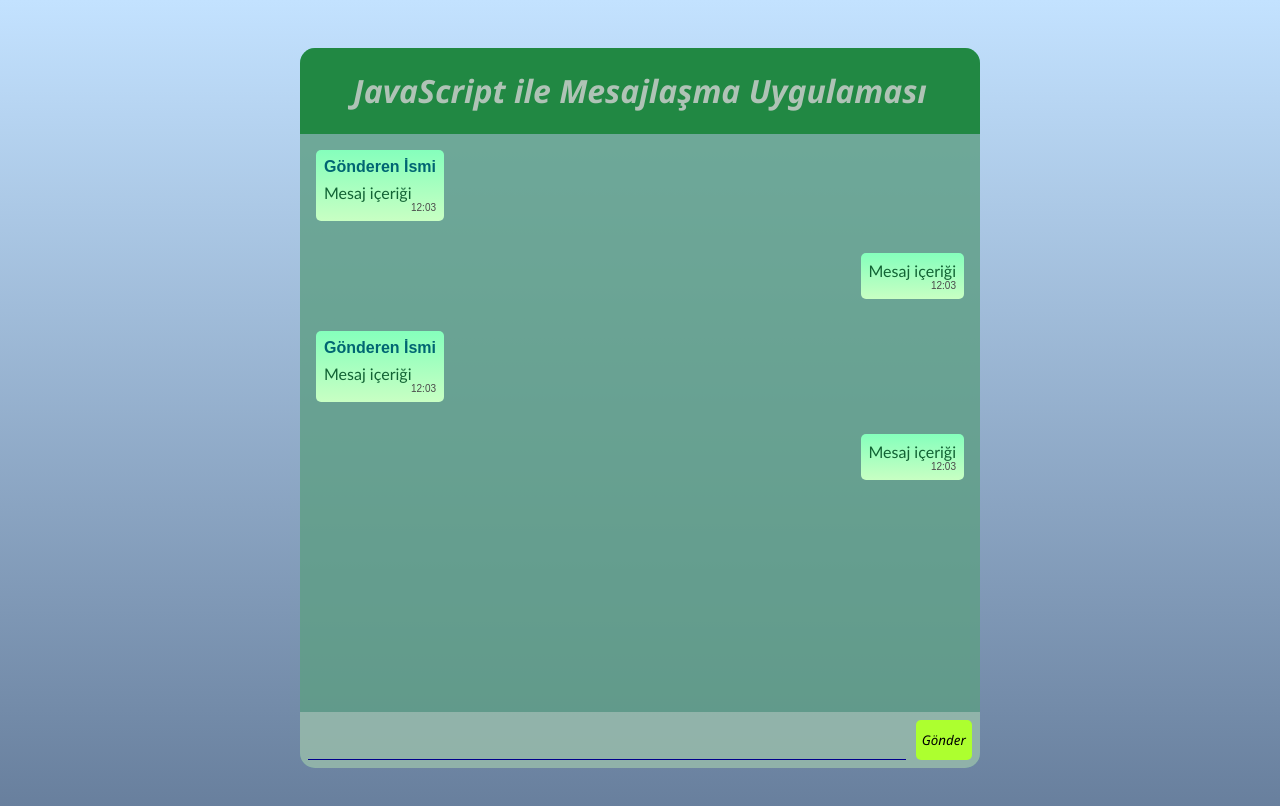
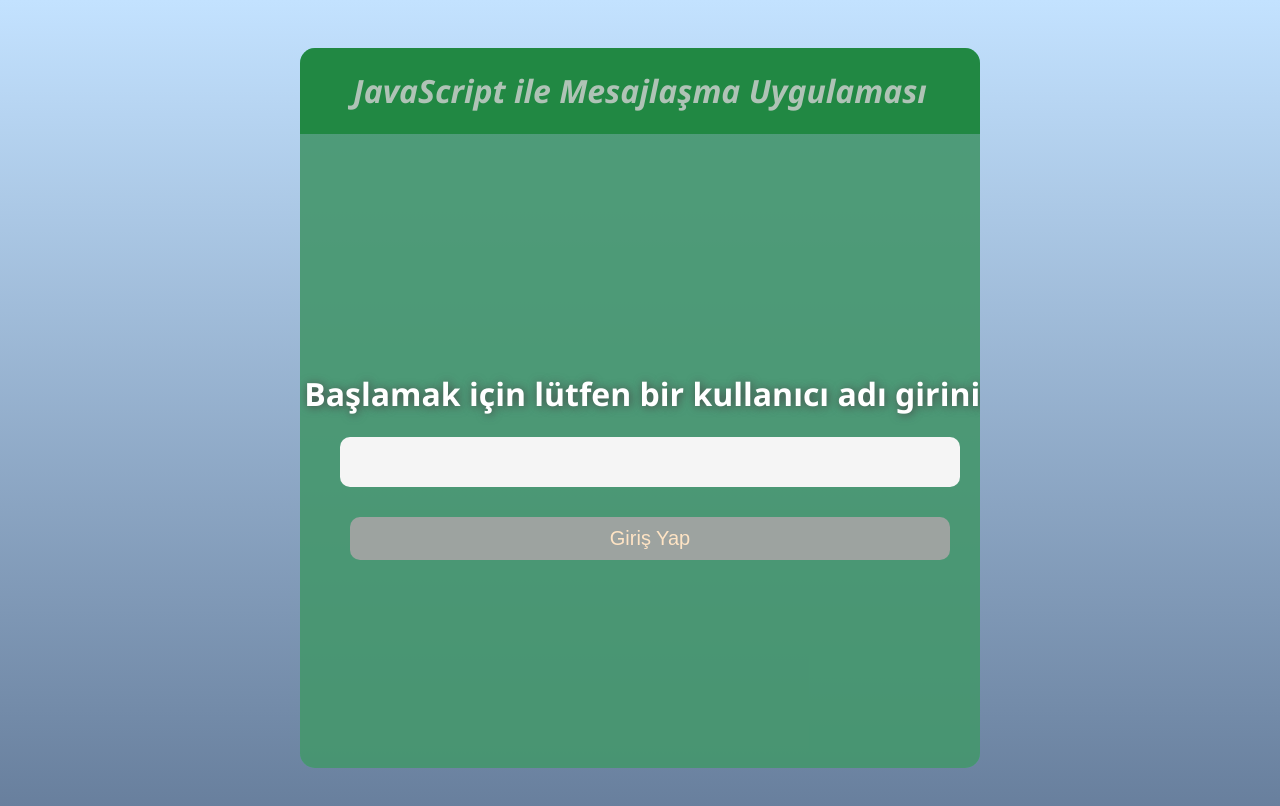
Before and after one commit to MuharremElyesa/JavaScriptMesajlasmaUygulamasi, a plain HTML site: page index.html in a window 1280 px wide. Drawn offline with Linux system fonts and the light colour scheme.

Commit message:
Projenin tamamlanan son hali.

```diff
--- a/index.html
+++ b/index.html
@@ -1,41 +1,41 @@
+<!-- Not: Firebase hizmetinin 8.10.0 sürümünü kullanmamın nedeni en yeni sürümde javascript dosyasındaki "firebase" ifadesini kullanamamam oldu. Bu proje 16.07.2023 tarihinde tamamlanmıştır. Olduğunuz tarihte çalışmıyorsa daha güncel bir sürüm ile gerekli ayarlamaları yapıp çalıştırmayı deneyebilirsiniz. -->
 <!DOCTYPE html>
 <html lang="tr">
 <head>
     <meta charset="UTF-8">
     <meta name="viewport" content="width=device-width, initial-scale=1.0">
     <title>Mesajlaşma Uygulaması</title>
+    <!-- Kendi CSS dosya bağlantımız -->
     <link rel="stylesheet" href="style.css">
+    <!-- Firebase servisini kullanmak için gerekli temel bağlantı -->
+    <script src="https://www.gstatic.com/firebasejs/8.10.0/firebase-app.js"></script>
+    <!-- Firebase realtime database (gerçek zamanlı veritabanı)nı kullanmak için gerekli bağlantı -->
+    <script src="https://www.gstatic.com/firebasejs/8.10.0/firebase-database.js"></script>
 </head>
 <body>
+    <!-- Mesajlaşma alanınmızın dış sınırları -->
     <div class="container">
+        <!-- Mesajlaşma alanının başlığı -->
         <div class="messageHeader">
             <h1>JavaScript ile Mesajlaşma Uygulaması</h1>
         </div>
-        <div class="messages">
-            <ul class="message">
-                <li name="senderName">Gönderen İsmi</li>
-                <li name="messageContents">Mesaj içeriği</li>
-                <li name="senderTime">12:03</li>
-            </ul>
-            <ul class="message myMessage">
-                <li name="messageContents">Mesaj içeriği</li>
-                <li name="senderTime">12:03</li>
-            </ul>
-            <ul class="message">
-                <li name="senderName">Gönderen İsmi</li>
-                <li name="messageContents">Mesaj içeriği</li>
-                <li name="senderTime">12:03</li>
-            </ul>
-            <ul class="message myMessage">
-                <li name="messageContents">Mesaj içeriği</li>
-                <li name="senderTime">12:03</li>
-            </ul>
+        <!-- Sayfamız ilk çalıştığında kullanıcıdan mesajlaşmaya başlamak için istenen isim kısmı -->
+        <div class="messages" id="messageBox">
+            <div id="starter">
+                <div id="starter-input">
+                    <h1>Başlamak için lütfen bir kullanıcı adı giriniz</h1>
+                    <input type="text" name="senderName" id="senderName"><br>
+                    <input type="submit" value="Giriş Yap" name="submit" onclick="messageStarter()">
+                </div>
+            </div>
         </div>
+        <!-- Başlangıçta gizli olan ama kullanıcı adı girildikten sonra gözüken mesaj yazma ve gönderme alanı -->
         <div class="messageInput">
             <input type="text" id="messageInput">
-            <button id="submitButton">Gönder</button>
+            <button id="submitButton" onclick="messageSend()">Gönder</button>
         </div>
     </div>
+    <!-- Kendi JavaScript dosyamızın bağlantısı -->
     <script src="script.js"></script>
 </body>
 </html>
--- a/script.js
+++ b/script.js
@@ -0,0 +1,60 @@
+// Bu alanda firebase bağlantısı için gerekli olan değişkenleri tanımladık. (Bu firebase projesi sadece bu proje için oluşturuldu.)
+const firebaseConfig = {
+    apiKey: "AIzaSyBDmpAp1RTxB_JuVT5NaQc3UbkD_gi0lEU",
+    authDomain: "jsmessageproject.firebaseapp.com",
+    databaseURL: "https://jsmessageproject-default-rtdb.firebaseio.com",
+    projectId: "jsmessageproject",
+    storageBucket: "jsmessageproject.appspot.com",
+    messagingSenderId: "979208974508",
+    appId: "1:979208974508:web:1038bcb40722641f15af09",
+    measurementId: "G-JZ8XX73ZGT"
+};
+firebase.initializeApp(firebaseConfig);
+// Burada sayfanın devamında kullanacağımız değişkenleri tanımladık. Burda tanımlamamızın sebebi her türlü fonksiyon ve ya if yapısı içerisinde de çalışması için.
+var senderName;
+var database = firebase.database();
+var message;
+var message_box = document.getElementById("messageBox");
+// Bu değişkeni özellikle en başta boş olarak tanımladık. Boş olarak tanımlamadığımızda eski mesajlar yüklenirken ilk başta ekrana "undefined" olarak yazdırmasıydı. İsterseniz "var html;" şeklinde taımlayarak sorunu görebilirsiniz.
+var html = "";
+var messageInput;
+// Bu fonksiyon kullanıcı adını girip onayladığında çalışır. Görevi eski mesajları yükleyip ekrana yazdırmak. Ayrıca sayfa çalışırken yenileme atmadan yeni ekranan mesajları da sayfamıza yazıyor.
+function messageStarter() {
+    senderName = document.getElementById("senderName").value;
+    if (senderName.length>0) {
+        document.getElementsByClassName("messageInput")[0].style.display="flex";
+        document.getElementById("starter").style.display="none";
+        database.ref("messages").on("child_added", (snapshot)=>{
+            if (snapshot.val().senderName == senderName) {
+                html += "<ul class='message myMessage'>";
+                html += "<li name='messageContents'>"+ snapshot.val().messageContents +"</li>";
+                html += "<li name='senderTime'>"+ snapshot.val().senderTime +"</li>";
+                html += "</ul>";
+            }else{
+                html += "<ul class='message'>";
+                html += "<li name='senderName'>"+ snapshot.val().senderName +"</li>";
+                html += "<li name='messageContents'>"+ snapshot.val().messageContents +"</li>";
+                html += "<li name='senderTime'>"+ snapshot.val().senderTime +"</li>";
+                html += "</ul>";
+            }
+            message_box.innerHTML+=html;
+            html="";
+            message_box.scroll({behavior:"smooth",top:999999999});
+        });
+    }else{
+        alert("Lütfen bir kullanıcı adı giriniz");
+    }
+}
+// Bu fonksiyon yeni mesaj yazıp gönderdiğimiz an çalışır. Görevi yeni eklenen mesajları veri tabanına kayıt etmek.
+function messageSend() {
+    messageInput = document.getElementById("messageInput").value;
+    message = database.ref("messages").push();
+    if (messageInput.length > 0) {
+        message.set({
+            senderName: senderName,
+            messageContents: messageInput,
+            senderTime: firebase.database.ServerValue.TIMESTAMP
+        });
+        document.getElementById("messageInput").value="";
+    }
+}
--- a/style.css
+++ b/style.css
@@ -1,3 +1,5 @@
+/* Bu sayfada projemizin tüm stil özelliklerini ayarladık. */
+
 *{
     top: 0;
     left: 0;
@@ -42,6 +44,7 @@ body{
     justify-content: flex-start;
     width: 100%;
     position: relative;
+    overflow-y: scroll;
 }
 
 .message{
@@ -65,6 +68,7 @@ body{
     display: flex;
     justify-content: space-between;
     padding: 0.5rem;
+    display: none;
 }
 
 #messageInput{
@@ -81,6 +85,16 @@ body{
     width: 8.5%;
     font-family: 'Segoe UI', Tahoma, Geneva, Verdana, sans-serif;
     background-color: greenyellow;
+    border: none;
+    outline: none;
+    border-radius: 5px;
+    font-style: oblique;
+}
+
+#submitButton:hover{
+    width: 8.5%;
+    font-family: 'Segoe UI', Tahoma, Geneva, Verdana, sans-serif;
+    background-color: rgb(126, 196, 21);
     border: none;
     outline: none;
     border-radius: 5px;
@@ -115,3 +129,57 @@ li[name="senderTime"]{
     font-family: sans-serif;
     color: rgb(75, 75, 75);
 }
+
+#starter{
+    background-color: rgba(53, 145, 95, 0.548);
+    display: flex;
+    flex-direction: column;
+    flex-grow: 1;
+    justify-content: flex-start;
+    width: 100%;
+    position: relative;
+}
+
+#starter-input{
+    width: 700px;
+    height: 200px;
+    margin: auto;
+    font-family: 'Segoe UI', Tahoma, Geneva, Verdana, sans-serif;
+    text-align: center;
+    color: rgb(255, 255, 255);
+    text-shadow: 1px 1px 10px rgb(70, 70, 70);
+}
+
+#starter-input input[name='senderName']{
+    width: 600px;
+    box-shadow: none;
+    border: none;
+    height: 30px;
+    border-radius: 10px;
+    background-color: whitesmoke;
+    font-size: 20px;
+    padding: 10px;
+    margin-bottom: 30px;
+}
+
+#starter-input input[name='submit']{
+    width: 600px;
+    box-shadow: none;
+    border: none;
+    border-radius: 10px;
+    background-color: rgb(157, 163, 160);
+    font-size: 20px;
+    padding: 10px;
+    margin-bottom: 30px;
+    color: bisque;
+}
+
+#starter-input input[name='submit']:hover{
+    animation-name: submit;
+    animation-duration: 1s;
+}
+
+@keyframes submit{
+    from { background-color: rgb(157, 163, 160); }
+    to { background-color: rgb(42, 165, 114); }
+}
```
Also changed, not shown: images/Ekran görüntüsü 2023-07-16 223032.png (added), images/Ekran görüntüsü 2023-07-16 223245.png (added), images/Ekran görüntüsü 2023-07-17 145843.png (added), 1 other file.
